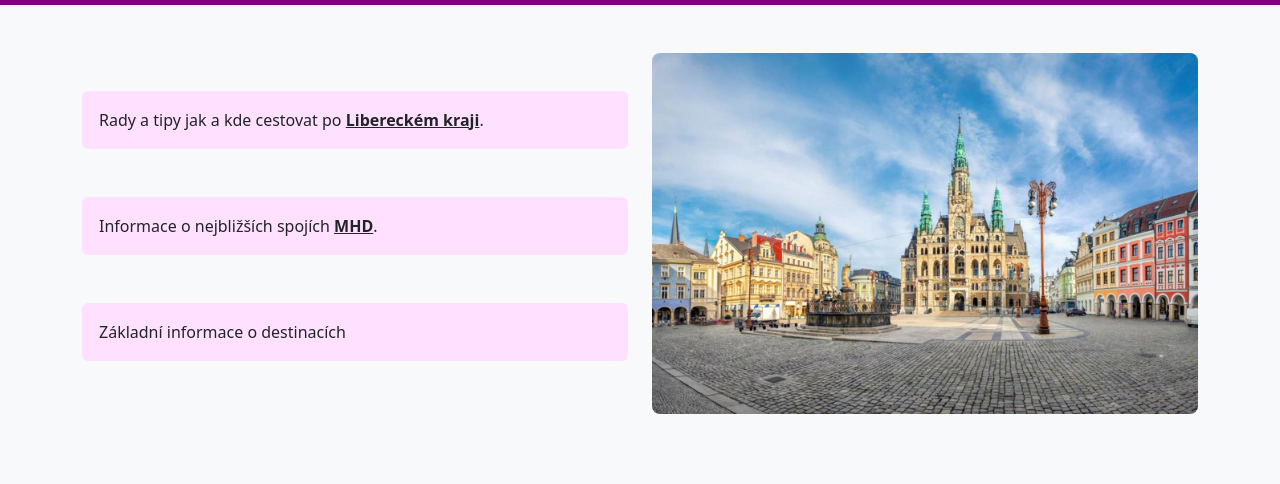
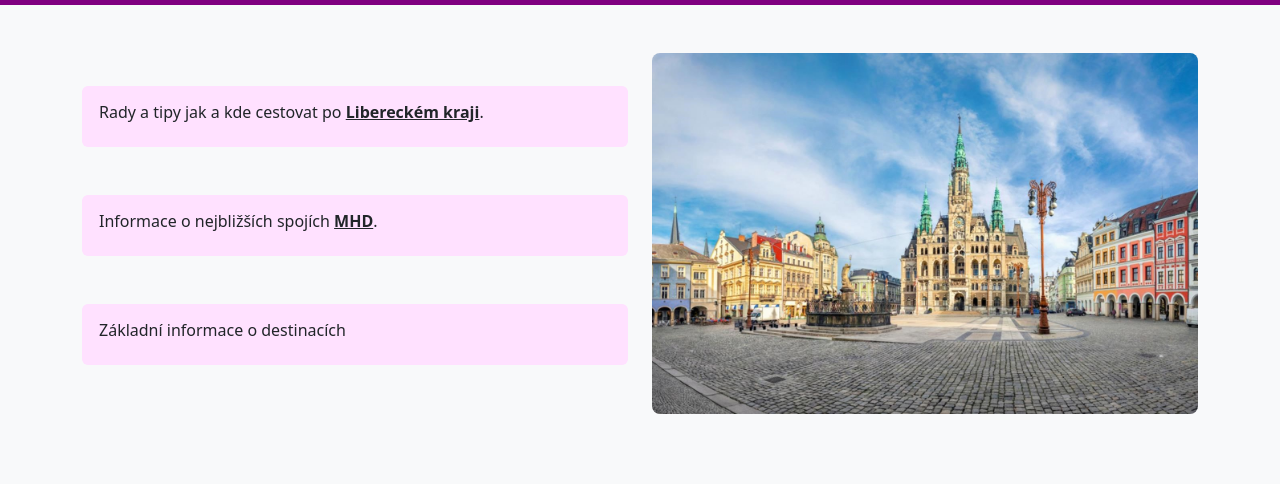
Before and after one commit to pslib-cz/2022-p1a-web-vlastni-bootstrap-ChlebaDev, a plain HTML site: page index.html in a window 1280 px wide. Shown: the part 51-535 px from the top of the page. Drawn offline with nearby package versions, Linux system fonts and the light colour scheme.

Commit message:
errorfix1

```diff
--- a/index.html
+++ b/index.html
@@ -8,7 +8,6 @@
     <script src="https://cdn.jsdelivr.net/npm/bootstrap@5.3.0-alpha1/dist/js/bootstrap.bundle.min.js" integrity="sha384-w76AqPfDkMBDXo30jS1Sgez6pr3x5MlQ1ZAGC+nuZB+EYdgRZgiwxhTBTkF7CXvN" crossorigin="anonymous"></script>
     <link rel="stylesheet" href="./variables.css">
     <link rel="stylesheet" href="https://cdn.jsdelivr.net/npm/bootstrap-icons@1.10.4/font/bootstrap-icons.css">
-    <style type="text/css" id="operaUserStyle"></style>
   </head>
   <body>
 
@@ -31,13 +30,13 @@
         </li>
         <li class="nav-item">
           <a class="nav-link active" aria-current="page" href="./kontakt.html">Kontakt</a>
-        </li>
-      </ul>
-      </div>
-    </div>
+              </li>
+            </ul>
+          </div>
+        </div>
+      </nav>
+    </header>
   </div>
-  </nav>
-</header>
 </div>
 
       <main>
@@ -48,15 +47,15 @@
              <div class="col-lg-6">
               <article>
                 <div class="alert bg-secondary">
-                  Rady a tipy jak a kde cestovat po  <span class="fw-bold text-decoration-underline">Libereckém kraji</span>.
+                  <h6 class="fw-normal">Rady a tipy jak a kde cestovat po  <span class="fw-bold text-decoration-underline">Libereckém kraji</span>.</h6>
                 </div>
                 <div class="mb-5"></div>
                 <div class="alert bg-secondary">
-                  Informace o nejbližších spojích <span class="fw-bold text-decoration-underline">MHD</span>.
+                  <h6 class="fw-normal">Informace o nejbližších spojích <span class="fw-bold text-decoration-underline">MHD</span>.</h6>
                 </div>
                 <div class="mb-5"></div>
                 <div class="alert bg-secondary">
-                  Základní informace o destinacích
+                  <h6 class="fw-normal">Základní informace o destinacích</h6>
                 </div>
               </article>
              </div>
```
Also changed, not shown: kontakt.html (+1 -2 lines), liberec.html (+6 -7 lines).
